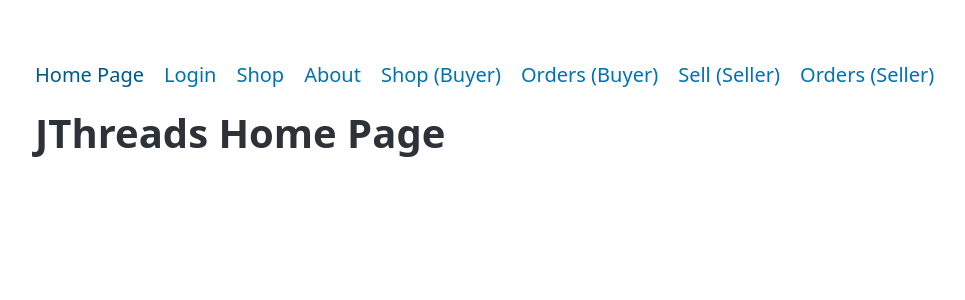
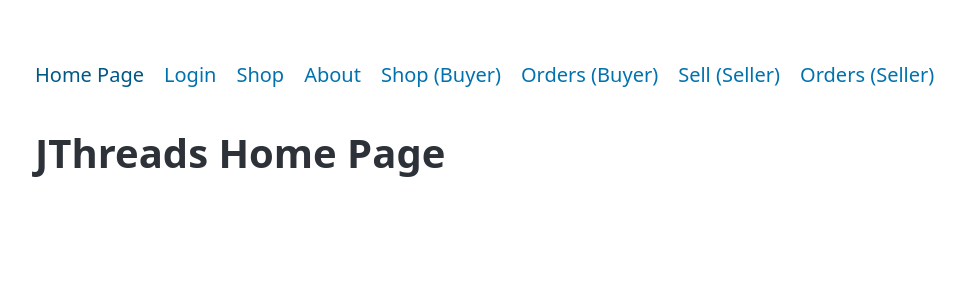
Before and after one commit to junjunjansent/JThreads, a React (Vite) app: page / in a window 1280 px wide. Shown: the top 300 px of the page, without its empty margins (5-970 px from the left). Built offline with nearby package versions, Linux system fonts and the light colour scheme.

Commit message:
Jacob: slight CSS tweaks

```diff
--- a/src/App.css
+++ b/src/App.css
@@ -2,6 +2,11 @@
   max-width: 1280px;
   margin: 0 auto;
   padding: 2rem;
+}
+
+main {
+  display: flex;
+  flex-direction: column;
 }
 
 /*
--- a/src/App.jsx
+++ b/src/App.jsx
@@ -5,10 +5,12 @@ import "./App.css";
 
 const App = () => {
   return (
-    <>
-      <NavBar />
+    <main>
+      <section className="navbar">
+        <NavBar />
+      </section>
       <AppRoutes />
-    </>
+    </main>
   );
 };
 
--- a/src/components/NavBar.jsx
+++ b/src/components/NavBar.jsx
@@ -1,9 +1,11 @@
 import { NavLink } from "react-router";
 import { PATHS } from "../routes/PATHS";
+// import styles fro
 
 const NavBar = () => {
   return (
     <>
+      <div>
         <nav>
           <ul>
             <li>
@@ -22,10 +24,14 @@ const NavBar = () => {
               <NavLink to={PATHS.USER(1).BUYER.BUY_ALL}>Shop (Buyer)</NavLink>
             </li>
             <li>
-            <NavLink to={PATHS.USER(1).BUYER.ORDER_ALL}>Orders (Buyer)</NavLink>
+              <NavLink to={PATHS.USER(1).BUYER.ORDER_ALL}>
+                Orders (Buyer)
+              </NavLink>
             </li>
             <li>
-            <NavLink to={PATHS.USER(1).SELLER.SELL_ALL}>Sell (Seller)</NavLink>
+              <NavLink to={PATHS.USER(1).SELLER.SELL_ALL}>
+                Sell (Seller)
+              </NavLink>
             </li>
             <li>
               <NavLink to={PATHS.USER(1).SELLER.ORDER_ALL}>
@@ -34,6 +40,7 @@ const NavBar = () => {
             </li>
           </ul>
         </nav>
+      </div>
     </>
   );
 };
--- a/src/pages/LoginPage/LoginPage.module.css
+++ b/src/pages/LoginPage/LoginPage.module.css
@@ -29,6 +29,7 @@
 
 .submitbutton {
   font-size: 15px;
+  width: 100%;
   /* width: 50px; */
   background-color: black;
   color: white;
```
Lines whose indentation alone changed are shown as unchanged.
